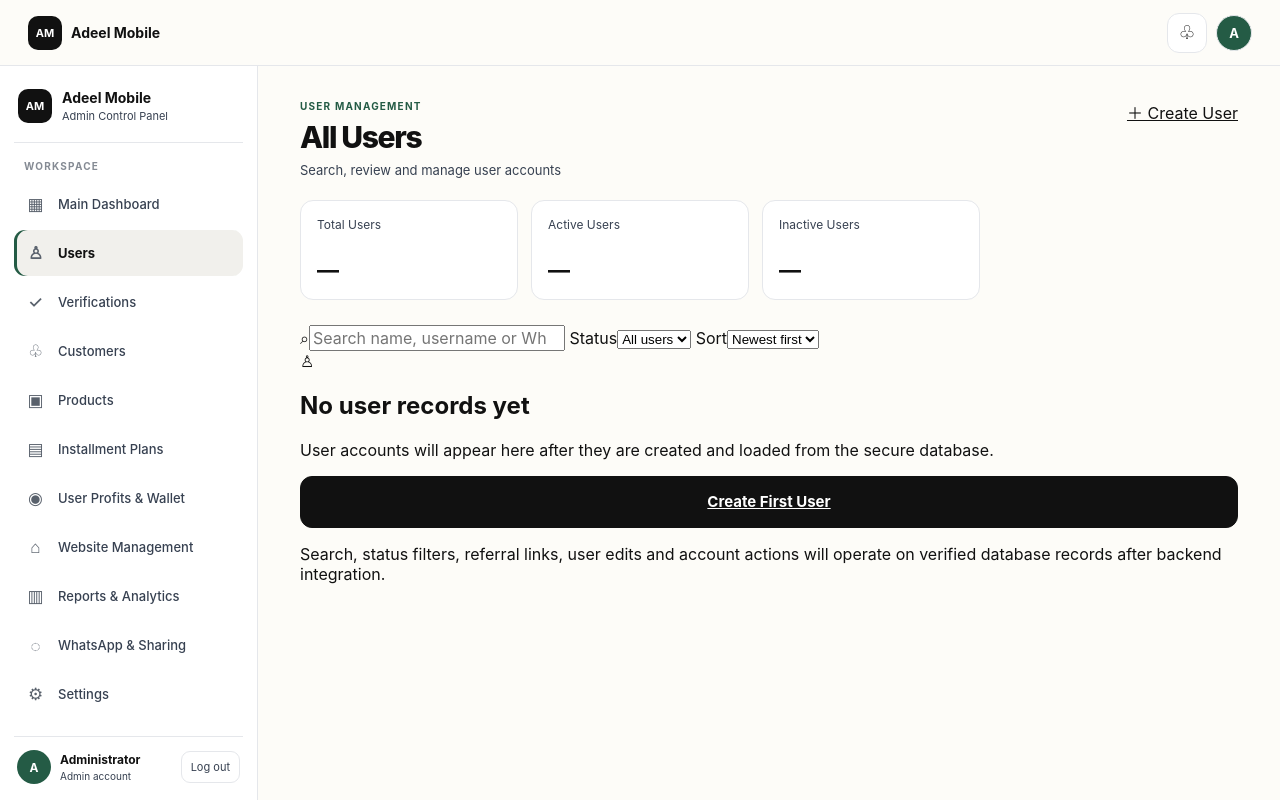
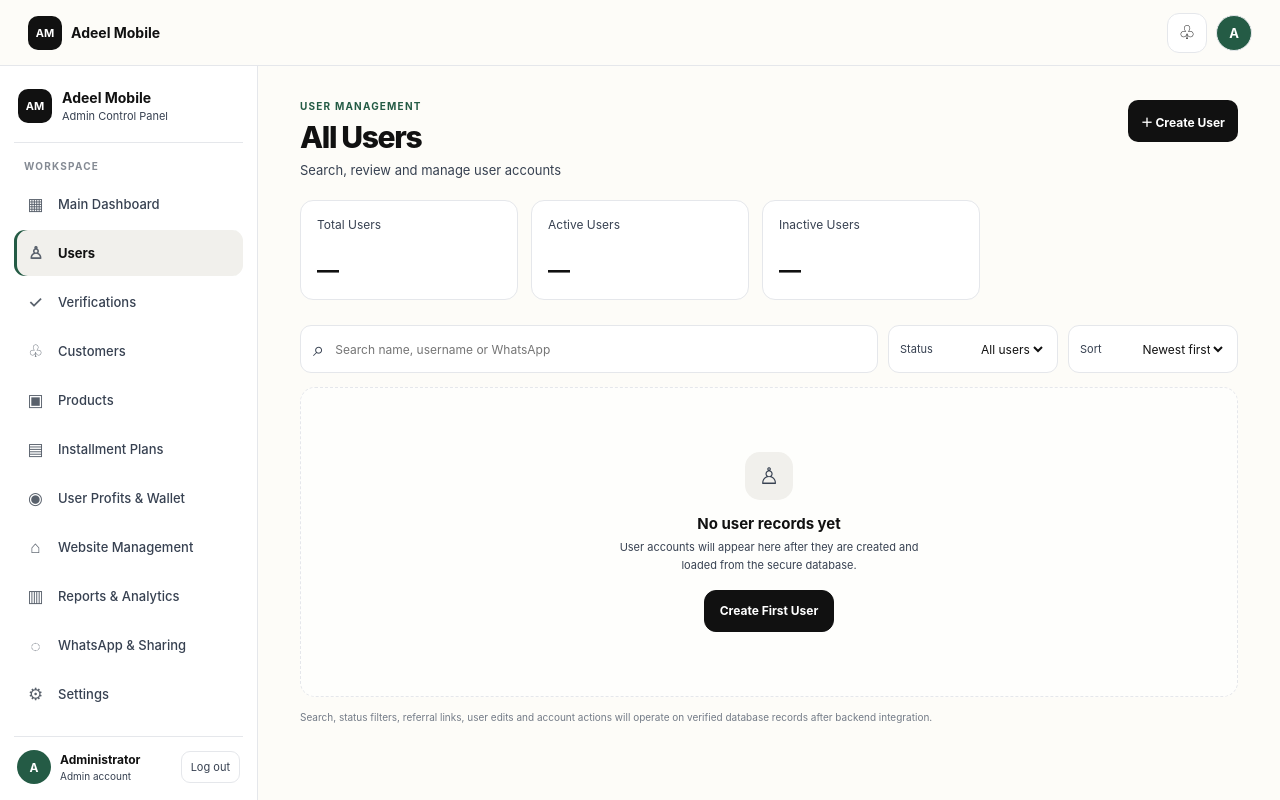
Before and after one commit to AdeelMobile/adeelmobile, a plain HTML site: page Adeel-Mobile-Installments/pages/admin/users/all-users/index.html in a window 1280 px wide. Drawn offline with Linux system fonts and the light colour scheme; files whose address does not match are found by name.

Commit message:
Add All Users page styles

```diff
--- a/Adeel-Mobile-Installments/css/users.css
+++ b/Adeel-Mobile-Installments/css/users.css
@@ -323,3 +323,149 @@
     font-size: 13px;
   }
 }
+
+
+/* All Users page */
+.heading-action {
+  display: inline-flex;
+  min-height: 42px;
+  flex: 0 0 auto;
+  align-items: center;
+  justify-content: center;
+  padding: 0 13px;
+  border-radius: 10px;
+  color: #FFFFFF;
+  background: var(--color-text);
+  font-size: 12px;
+  font-weight: 700;
+  text-decoration: none;
+}
+
+.user-list-tools {
+  display: grid;
+  gap: 10px;
+  margin: 18px 0 14px;
+}
+
+.user-search {
+  display: flex;
+  min-height: 47px;
+  align-items: center;
+  gap: 9px;
+  padding: 0 12px;
+  border: 1px solid var(--color-border);
+  border-radius: 11px;
+  background: #FFFFFF;
+}
+
+.user-search > span {
+  color: var(--color-muted);
+  font-size: 20px;
+}
+
+.user-search input {
+  width: 100%;
+  min-width: 0;
+  border: 0;
+  outline: 0;
+  color: var(--color-text);
+  background: transparent;
+  font: inherit;
+  font-size: 12px;
+}
+
+.filter-control {
+  display: flex;
+  min-height: 45px;
+  align-items: center;
+  justify-content: space-between;
+  gap: 12px;
+  padding: 0 11px;
+  border: 1px solid var(--color-border);
+  border-radius: 11px;
+  background: #FFFFFF;
+}
+
+.filter-control span {
+  color: var(--color-muted);
+  font-size: 11px;
+}
+
+.filter-control select {
+  max-width: 60%;
+  border: 0;
+  outline: 0;
+  color: var(--color-text);
+  background: transparent;
+  font: inherit;
+  font-size: 12px;
+}
+
+.user-list-empty {
+  display: flex;
+  min-height: 250px;
+  flex-direction: column;
+  align-items: center;
+  justify-content: center;
+  padding: 25px 18px;
+  border: 1px dashed var(--color-border);
+  border-radius: 15px;
+  background: rgba(255, 255, 255, 0.6);
+  text-align: center;
+}
+
+.empty-users-icon {
+  display: grid;
+  width: 48px;
+  height: 48px;
+  place-items: center;
+  border-radius: 15px;
+  color: var(--color-muted);
+  background: var(--color-soft);
+  font-size: 23px;
+}
+
+.user-list-empty h2 {
+  margin: 14px 0 6px;
+  font-size: 15px;
+}
+
+.user-list-empty p {
+  max-width: 330px;
+  margin: 0;
+  color: var(--color-muted);
+  font-size: 11px;
+  line-height: 1.55;
+}
+
+.empty-create-link {
+  width: auto;
+  min-height: 42px;
+  margin-top: 16px;
+  padding: 0 15px;
+  font-size: 12px;
+  text-decoration: none;
+}
+
+.list-footer-note {
+  margin: 13px 0 0;
+  color: #737B87;
+  font-size: 10px;
+  line-height: 1.5;
+}
+
+@media (min-width: 650px) {
+  .user-list-tools {
+    grid-template-columns: minmax(220px, 1fr) 170px 170px;
+    align-items: center;
+  }
+
+  .user-search,
+  .filter-control {
+    min-height: 48px;
+  }
+
+  .user-list-empty {
+    min-height: 310px;
+  }
+}
```
